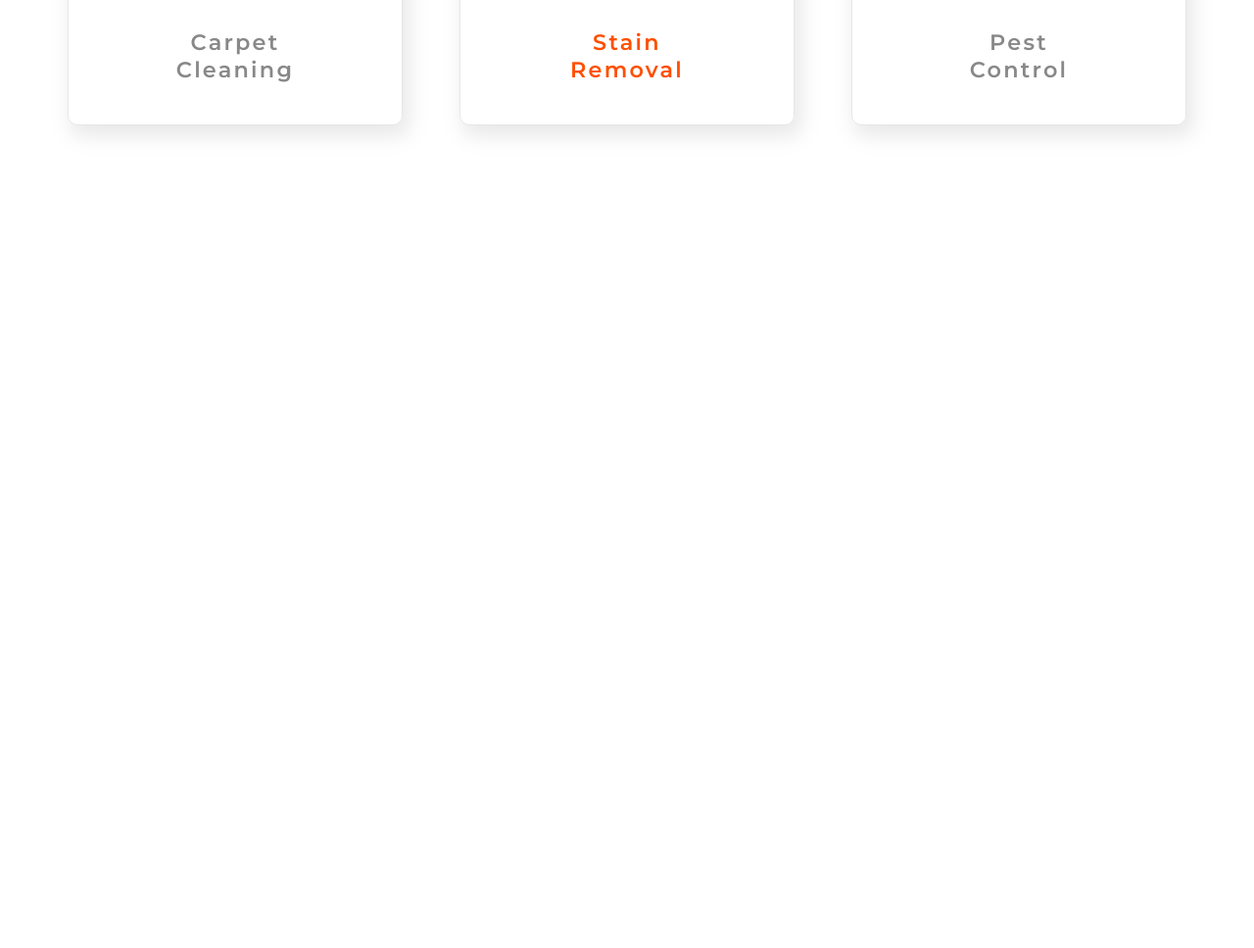
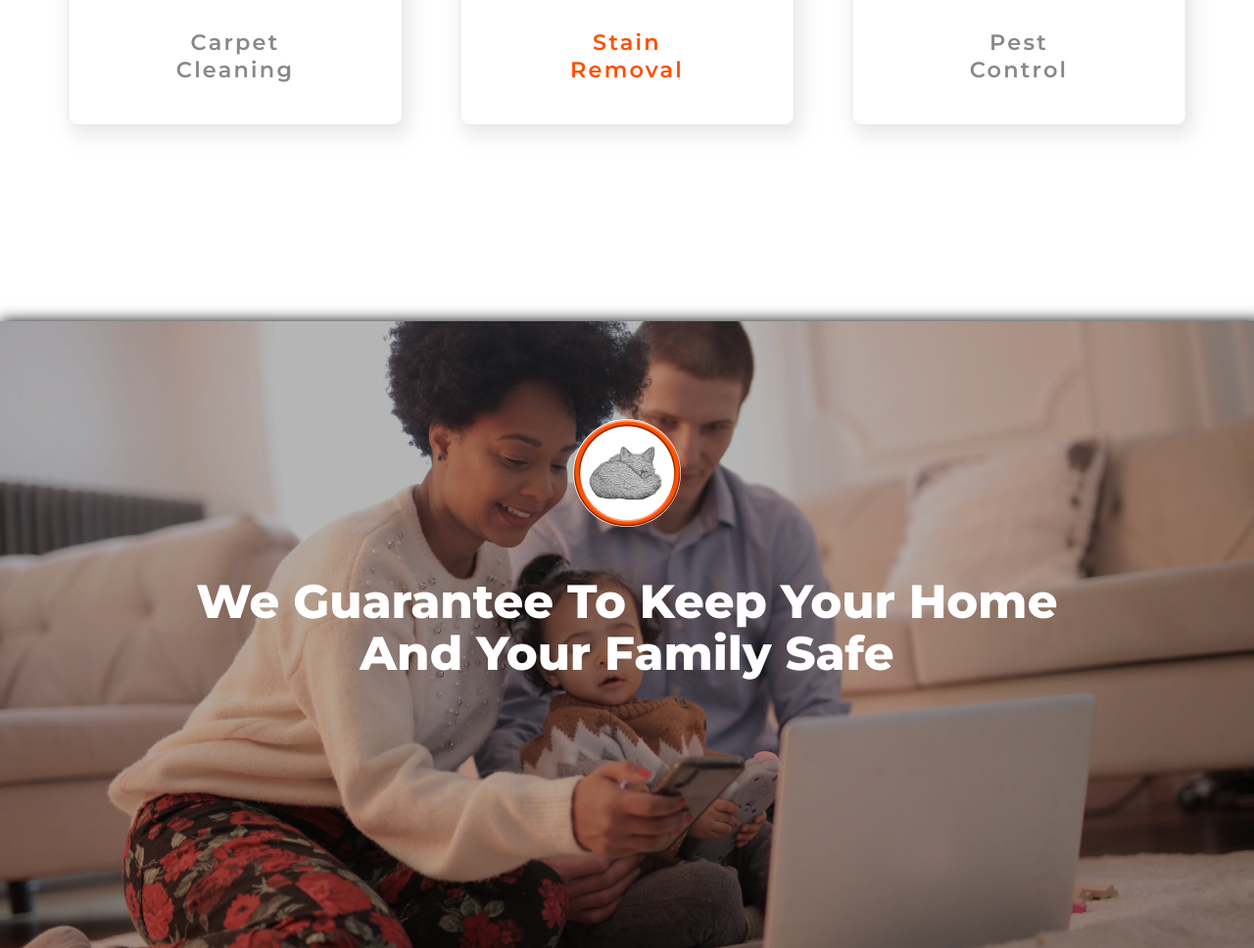
Before and after one commit to iamjmitch/silverfox, a Gatsby site: page / in a window 1280 px wide. Shown: the part 2024-2992 px from the top of the page at 98% size. Before the commit the page ends 2252 px from the top, so only its background shows below. Built offline with nearby package versions, Linux system fonts and the light colour scheme; Gatsby itself is replaced by a stand-in of ours.

Commit message:
full width image added

```diff
--- a/src/components/subSections/fullWidthImage.js
+++ b/src/components/subSections/fullWidthImage.js
@@ -0,0 +1,63 @@
+//--dependancies--
+import React from "react"
+import styled from "styled-components"
+import { Link } from "gatsby"
+
+//--components--
+import { Container } from "../../library/container"
+import { StyledH3 } from "../../library/headings/headings"
+
+//--styles--
+import { COLORS } from "../../styles/colors"
+
+//--styled-components
+const StyledContainer = styled(Container)`
+  background: url(./images/fpi.jpg);
+  max-width: 100%;
+  background-size: cover;
+  background-position: center;
+  background-attachment: fixed;
+  margin-top: 100px;
+  -webkit-box-shadow: 5px 5px 15px 5px #000000;
+  box-shadow: 5px 5px 15px 5px #000000;
+`
+const ImageContainer = styled(Container)`
+  margin-top: 100px;
+  img {
+    width: 110px;
+    background: white;
+    border-radius: 50%;
+    background: ${COLORS.white};
+  }
+`
+const StyledSpan = styled.span`
+  width: 100%;
+  height: 100%;
+  position: absolute;
+  background: #0000004a;
+  z-index: ;
+`
+
+const FullWithImage = () => {
+  return (
+    <StyledContainer width="100%" height="80vh" position="relative">
+      <StyledSpan />
+      <Container
+        flexDirection="column"
+        height="auto"
+        alignItems="center"
+        otherCss="z-index:1;"
+      >
+        <ImageContainer>
+          <img src="./images/fox.png" />
+        </ImageContainer>
+        <StyledH3 fontWeight="800" color="white" margin="50px 0 0 0">
+          We Guarantee to Keep Your Home
+          <br /> and Your Family Safe
+        </StyledH3>
+      </Container>
+    </StyledContainer>
+  )
+}
+
+export default FullWithImage
--- a/src/pages/index.js
+++ b/src/pages/index.js
@@ -8,6 +8,7 @@ import Nav from "../components/nav/nav"
 import Hero from "../library/hero/hero"
 import Who from "../components/subSections/who"
 import Services from "../components/subSections/services/services"
+import FullWithImage from "../components/subSections/fullWidthImage"
 
 //--styles--
 import { COLORS } from "../styles/colors"
@@ -34,6 +35,7 @@ const IndexPage = () => {
       <Hero />
       <Who />
       <Services />
+      <FullWithImage />
     </Layout>
   )
 }
```
Also changed, not shown: static/images/fpi.jpg (renamed from static/images/pexels-photo-3820159.jpg).
